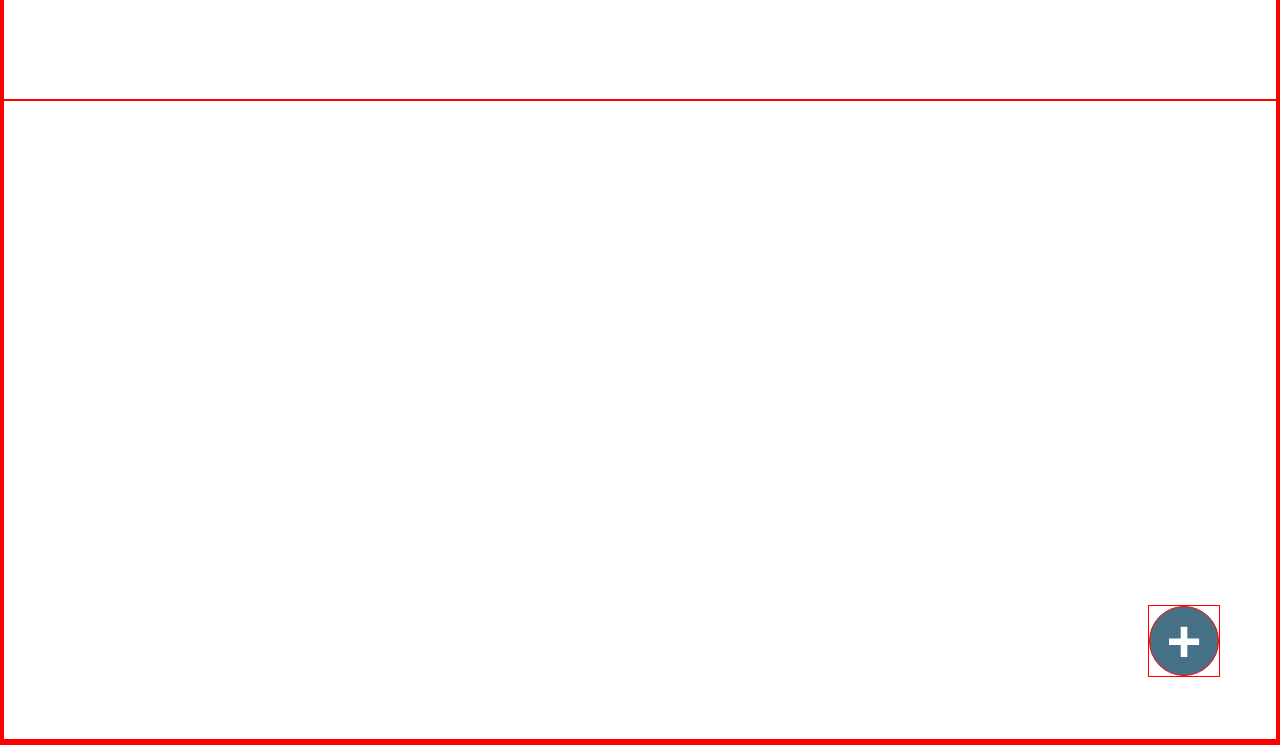
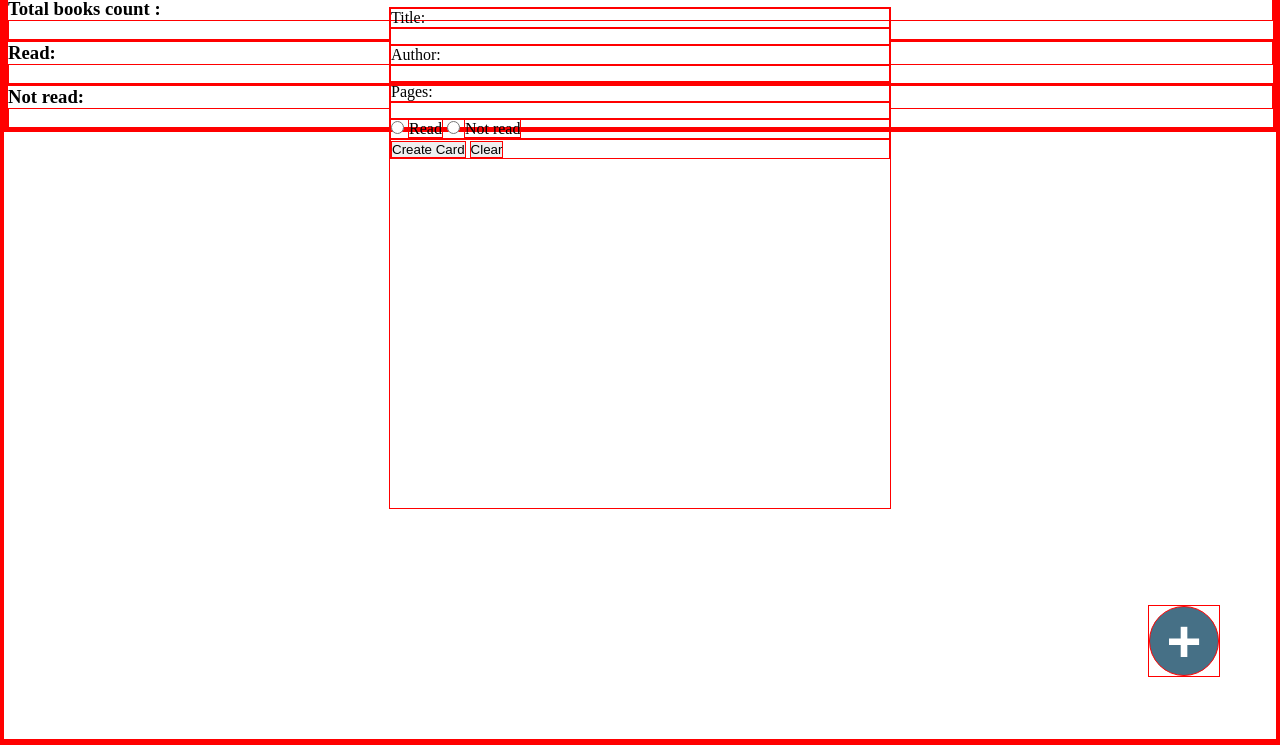
Before and after one commit to TheVeganBoar/Library, a plain HTML site: page index.html in a window 1280 px wide. Shown: the part 63-808 px from the top of the page. Drawn offline with Linux system fonts and the light colour scheme.

Commit message:
Adds Book Log

```diff
--- a/index.html
+++ b/index.html
@@ -6,16 +6,33 @@
     <meta name="viewport" content="width=device-width, initial-scale=1.0">
     <title>Library</title>
     <link href="styles.css" rel="stylesheet">
+    <link rel="stylesheet" href="" id="dark-css" />
     <script defer src="script.js"></script>
+
 </head>
 <body>
     <div class="container">
         <div class="header">
             <div class="left-header">
-                <div class="header-logo"></div> <div class="my-library">My Library</div>
+                <div class="header-logo"></div>
+                <div class="my-library">My Library</div>
             </div>
             <div class="right-header">
-
+                <div class="library-log">
+                    <h2>Library log</h2>
+                    <div class="total-books">
+                        <h3>Total books count :</h3>
+                        <span id="books-count"></span>
+                    </div>
+                    <div class="total-read">
+                        <h3>Read:</h3>
+                        <span id="read-count"></span>
+                    </div>
+                    <div class="not-read">
+                        <h3>Not read:</h3>
+                        <span id="not-read-count"></span>
+                    </div>
+                </div>
             </div>
         </div>
         <div class="library"></div>
@@ -23,8 +40,8 @@
             <button type="submit" id="add-book-button"> + </button>
         </div>
     </div>
-    <div class="form">
-        <form id="formElement" style="display: none;">
+    <div id="form">
+        <form id="formElement">
                 <label for="title">Title:</label>
                 <input id="title" type="text" name="title">
 
```
